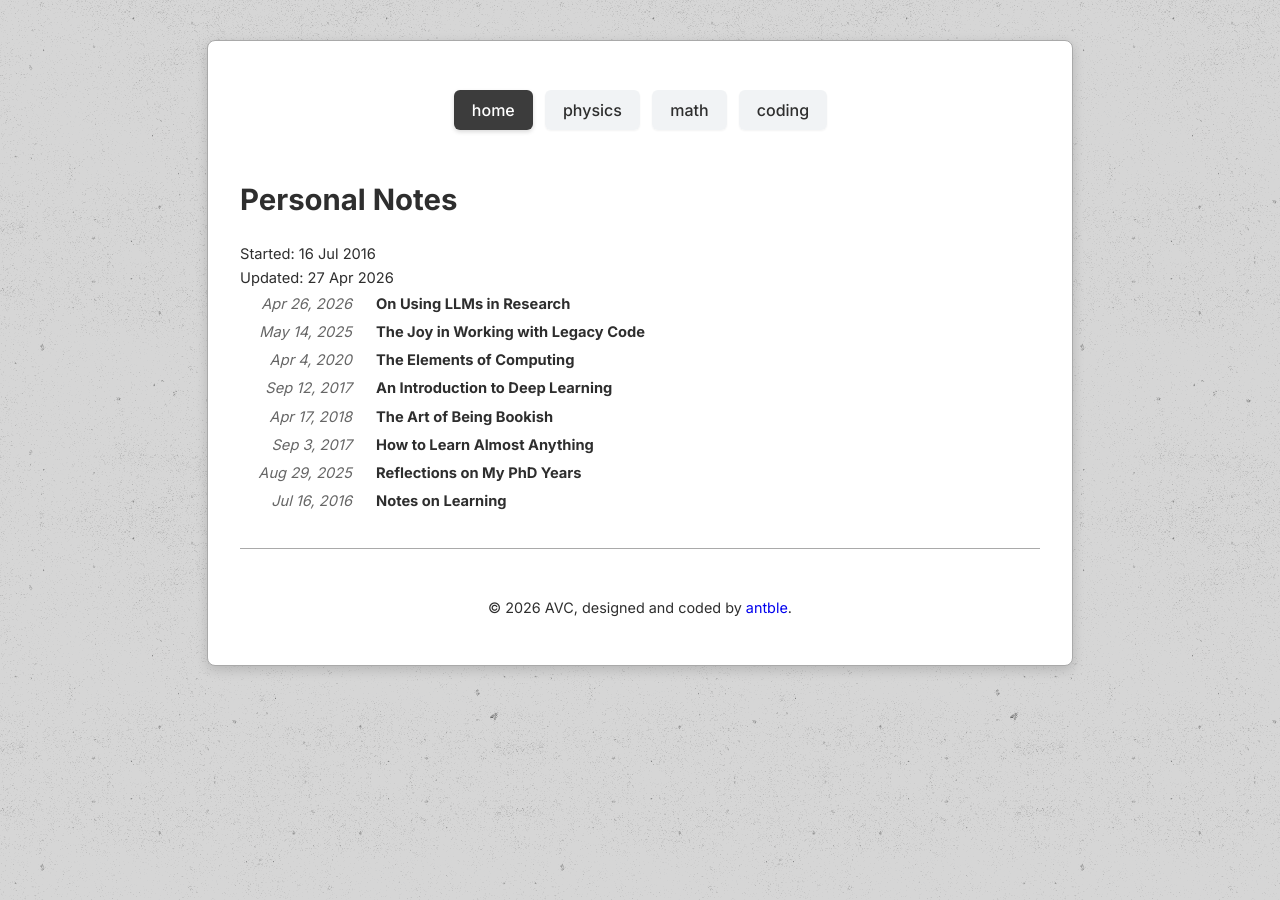
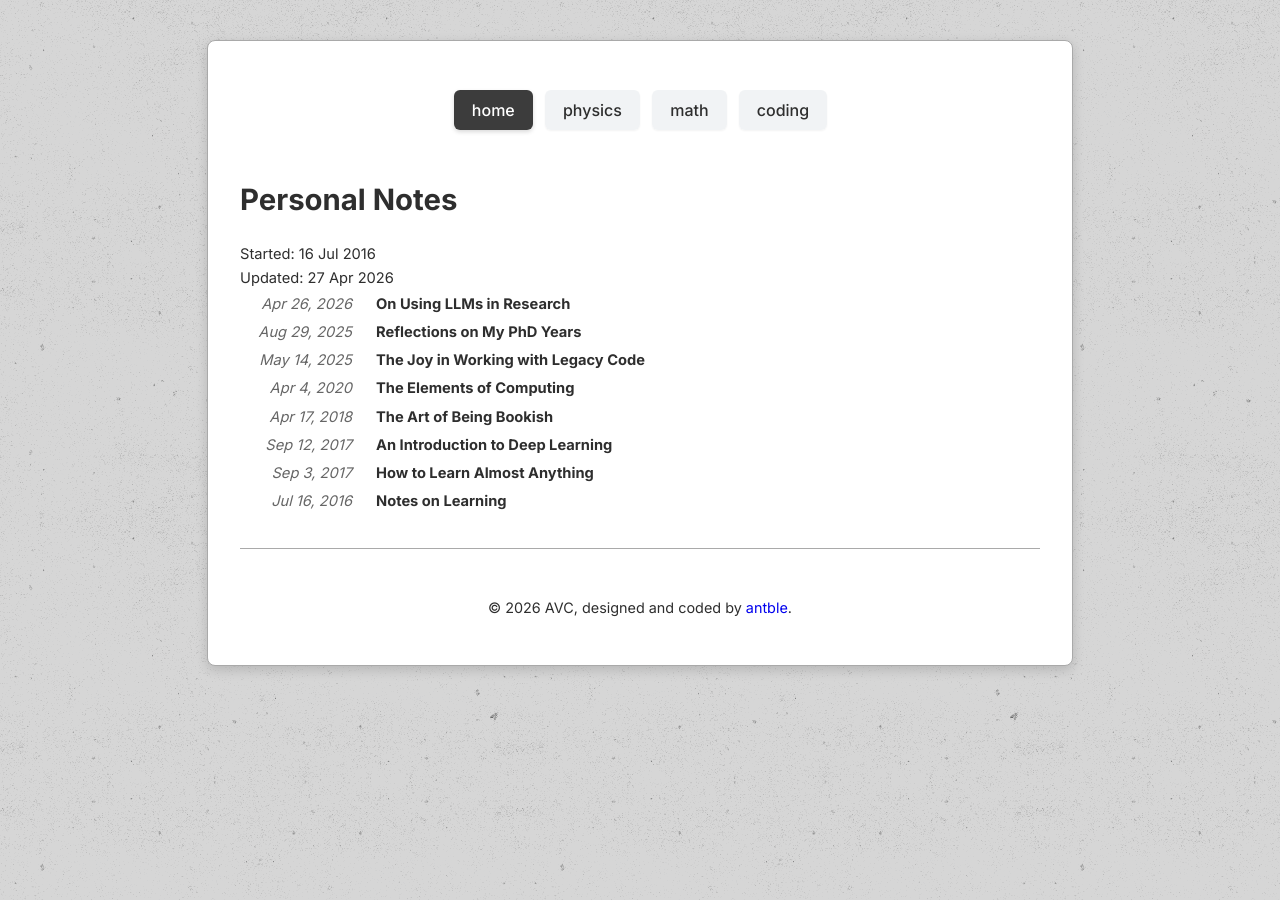
Before and after one commit to antble/antble.github.io, a Jekyll site: the page built from _posts/others/about_me/2016-07-16-personal.md, in a window 1280 px wide. Built offline with Jekyll 4.4.1, drawn with Linux system fonts in a browser that asks for light colours.

Commit message:
update sorting

```diff
--- a/_posts/others/about_me/2016-07-16-personal.md
+++ b/_posts/others/about_me/2016-07-16-personal.md
@@ -14,7 +14,7 @@ tag: writing
   {% assign tagged_blog_posts = active_posts | where_exp: "post", "post.tags contains 'blog'" %}
   {% assign learning_posts = active_posts | where_exp: "post", "post.categories contains 'learning'" %}
   {% assign personal_note_posts = active_posts | where_exp: "post", "post.categories contains 'personal_notes'" %}
-  {% assign blog_posts = tagged_blog_posts | concat: learning_posts | concat: personal_note_posts | uniq %}
+  {% assign blog_posts = tagged_blog_posts | concat: learning_posts | concat: personal_note_posts | uniq | sort: "date" | reverse %}
 
   {% include post_list.html items=blog_posts date_field="date" date_format="short" %}
 </section>
```
